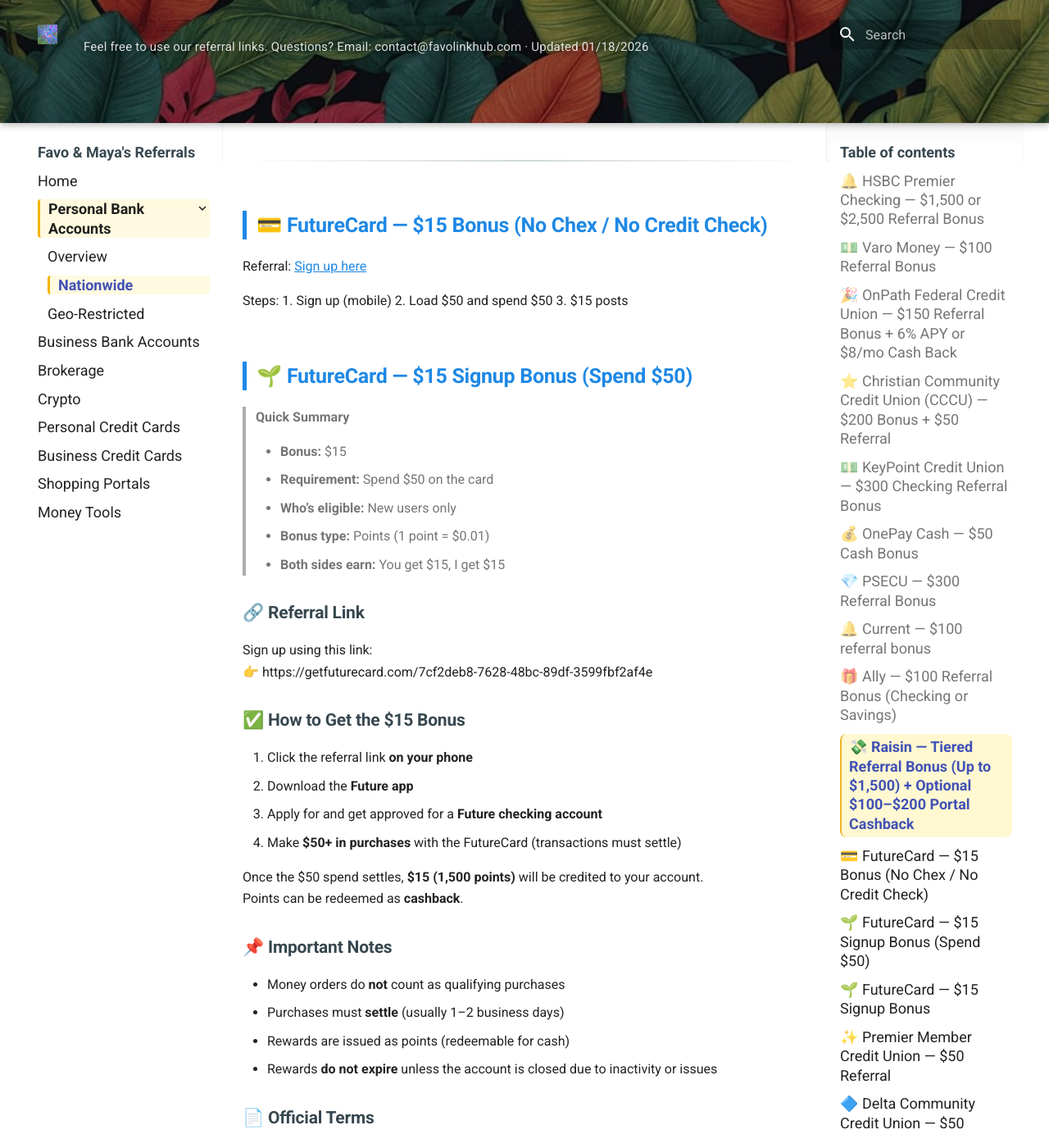
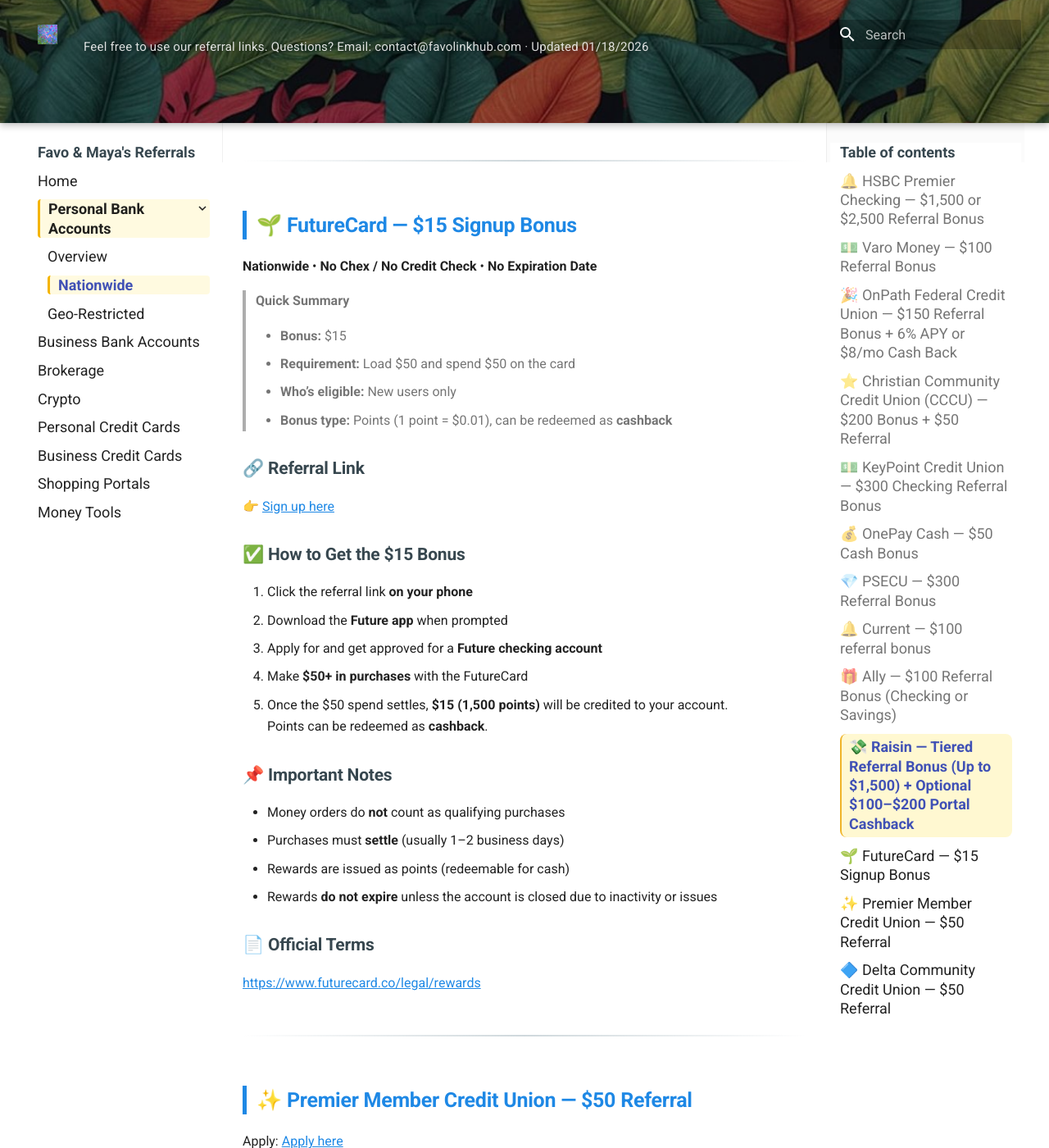
Before and after one commit to whispersofzephyr/favolinkhub-site, an MkDocs documentation site: the page built from docs/personal-bank-nationwide.md, in a window 1280 px wide and 1400 px high, scrolled down 16017 px. Shown: the whole window at 82% size. Built offline with MkDocs 1.6.1 and Material for MkDocs 9.7.7, drawn with Linux system fonts in a browser that asks for light colours; some of the changed text lies outside the part shown.

Commit message:
Update personal-bank-nationwide.md

```diff
--- a/docs/personal-bank-nationwide.md
+++ b/docs/personal-bank-nationwide.md
@@ -564,74 +564,36 @@ Per official terms:
 
 ---
 
-## 💳 FutureCard — $15 Bonus (No Chex / No Credit Check)
-
-Referral: [Sign up here](https://getfuturecard.com/7cf2deb8-7628-48bc-89df-3599fbf2af4e)
-
-Steps:
-1. Sign up (mobile)
-2. Load $50 and spend $50
-3. $15 posts
-
-## 🌱 FutureCard — $15 Signup Bonus (Spend $50)
+## 🌱 FutureCard — $15 Signup Bonus
+**Nationwide** • **No Chex / No Credit Check** • **No Expiration Date**
 
 > **Quick Summary**
 >
 > - **Bonus:** $15
-> - **Requirement:** Spend $50 on the card
+> - **Requirement:** Load $50 and spend $50 on the card
 > - **Who’s eligible:** New users only
-> - **Bonus type:** Points (1 point = $0.01)
-> - **Both sides earn:** You get $15, I get $15
+> - **Bonus type:** Points (1 point = $0.01), can be redeemed as **cashback**
 
 ### 🔗 Referral Link
-Sign up using this link:
-👉 https://getfuturecard.com/7cf2deb8-7628-48bc-89df-3599fbf2af4e
+👉 [Sign up here](https://getfuturecard.com/7cf2deb8-7628-48bc-89df-3599fbf2af4e)
 
 ### ✅ How to Get the $15 Bonus
 1. Click the referral link **on your phone**
-2. Download the **Future app**
+2. Download the **Future app** when prompted
 3. Apply for and get approved for a **Future checking account**
-4. Make **$50+ in purchases** with the FutureCard (transactions must settle)
-
-Once the $50 spend settles, **$15 (1,500 points)** will be credited to your account.
-Points can be redeemed as **cashback**.
+4. Make **$50+ in purchases** with the FutureCard
+5. Once the $50 spend settles, **$15 (1,500 points)** will be credited to your account.
+   Points can be redeemed as **cashback**.
 
 ### 📌 Important Notes
+
 - Money orders do **not** count as qualifying purchases
 - Purchases must **settle** (usually 1–2 business days)
 - Rewards are issued as points (redeemable for cash)
 - Rewards **do not expire** unless the account is closed due to inactivity or issues
 
 ### 📄 Official Terms
-Future Rewards Program Terms & Conditions (updated Jan 13, 2026):
-:contentReference[oaicite:0]{index=0}
-
-## 🌱 FutureCard — $15 Signup Bonus
-
-> **Summary**
->
-> - **Bonus:** $15
-> - **Spend:** $50
-> - **New users only**
-> - **Points = cash** (1 point = $0.01)
-
-### 🔗 Referral Link
-👉 https://getfuturecard.com/7cf2deb8-7628-48bc-89df-3599fbf2af4e
-
-### ✅ How to Earn
-1. Open link **on phone**
-2. Download Future app
-3. Get approved for Future checking
-4. Spend **$50+** (must settle)
-
-### ⚠️ Notes
-- Money orders don’t count
-- Purchases settle in ~1–2 business days
-- Bonus posts after settlement
-- Both referrer and referee get **$15**
-
-### 📄 Terms
-:contentReference[oaicite:0]{index=0}
+[https://www.futurecard.co/legal/rewards](https://www.futurecard.co/legal/rewards)
 
 ---
 
```
